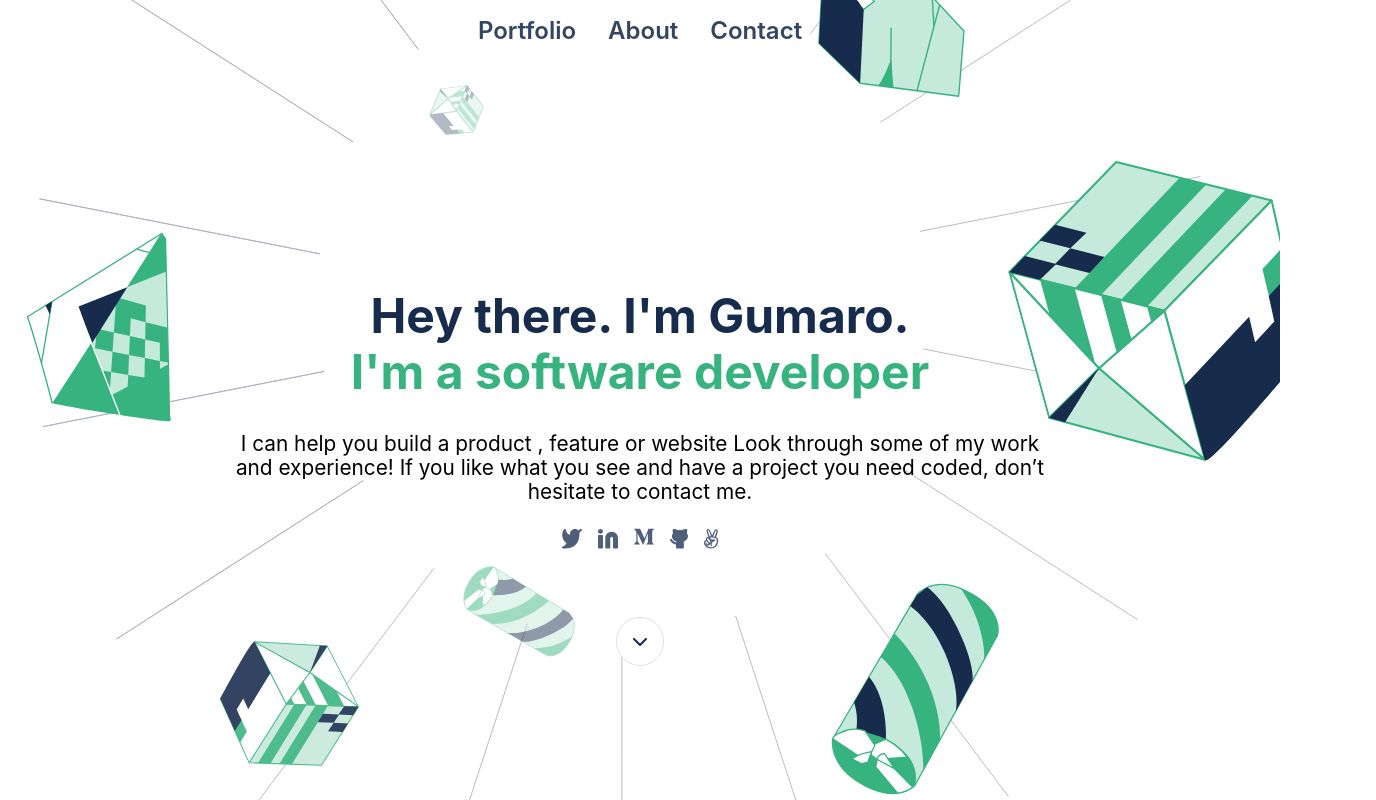
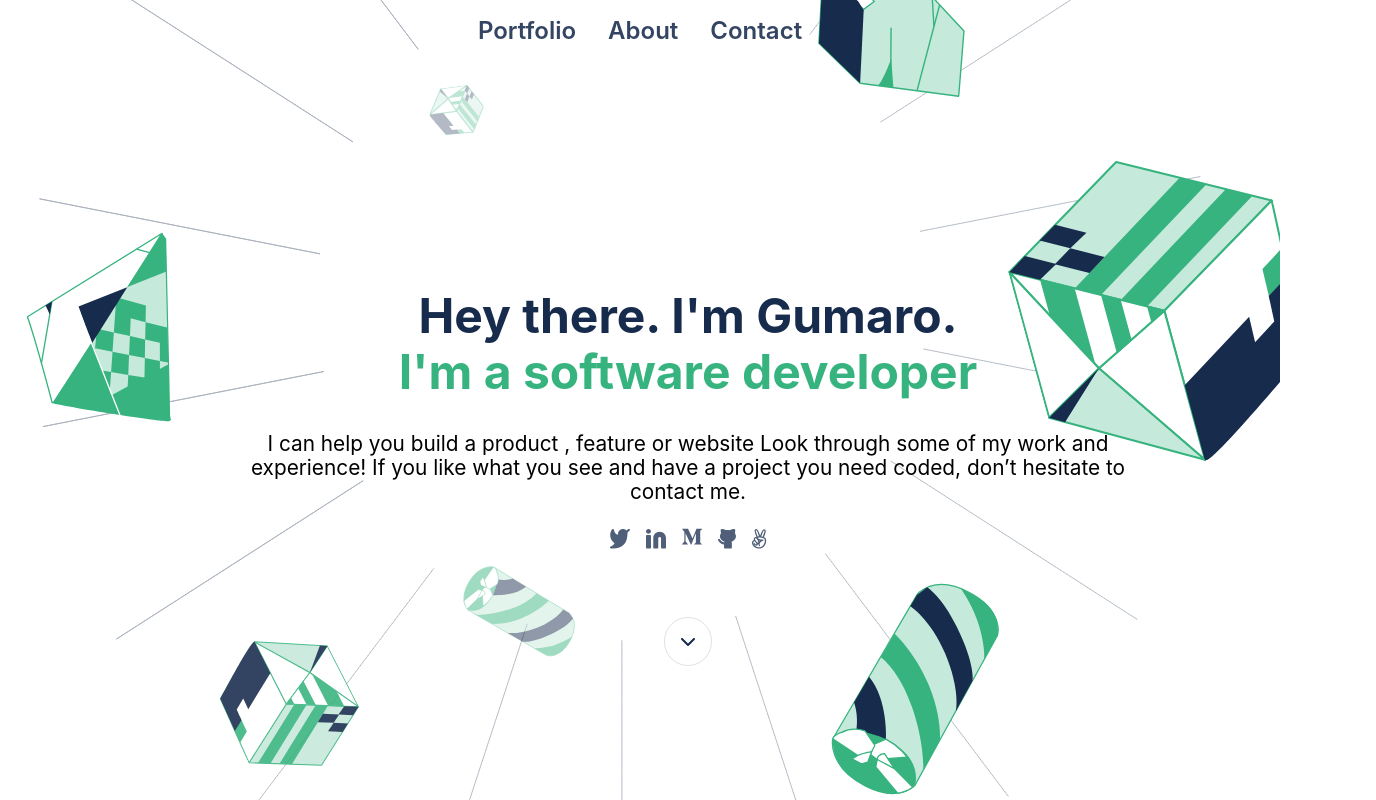
Before and after one commit to Movgto/my-portfolio, a website: page my_portfolio.html in a window 1280 px wide. Shown: the whole page, 1376 px wide, since content can reach past the window. Drawn offline with Linux system fonts and the light colour scheme.

Commit message:
Update style.css

```diff
--- a/style.css
+++ b/style.css
@@ -1,18 +1,18 @@
 *,
 *::after,
 *::before {
-  box-sizing: border-box;
-  -moz-box-sizing: border-box;
-  -webkit-box-sizing: border-box;
+  box-sizing: content-box;
+  -moz-box-sizing: content-box;
+  -webkit-box-sizing: content-box;
   padding: 0;
   margin: 0;
 }
 
 body {
+  font-family: 'Inter', Verdana, Geneva, Tahoma, sans-serif;
   width: 100vw;
-}
-
-#general-container {
+  overflow-x: hidden;
+  overflow-y: auto;
   display: flex;
   flex-direction: column;
   justify-content: center;
```
